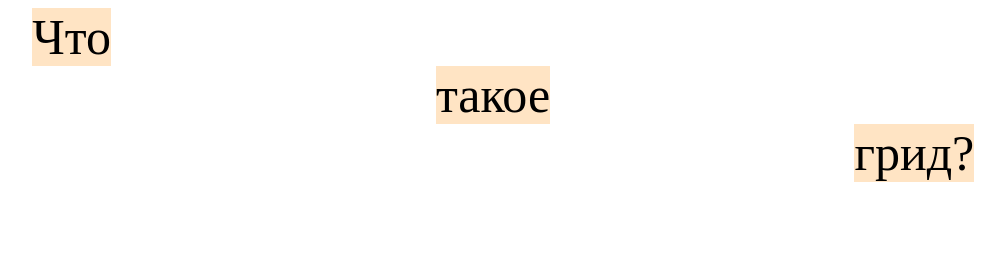
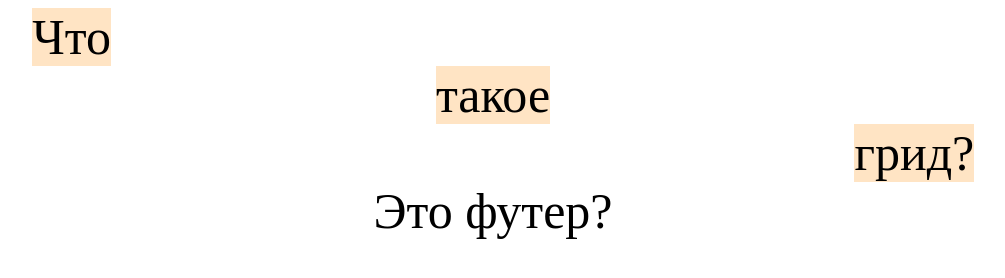
Before and after one commit to zaytcev-net/first-project, a plain HTML site: page index.html in a window 1280 px wide. Shown: the whole page, without its empty margins (147-1152 px from the left). Drawn offline with Linux system fonts and the light colour scheme.

Commit message:
добавлен якобы футер и стиль к нему

```diff
--- a/index.html
+++ b/index.html
@@ -11,4 +11,6 @@
   <div class="word word2">такое</div>
   <div class="word word3">грид?</div>
 </body>
+
+<footer class="footer">Это футер?</footer>
 </html>
--- a/style.css
+++ b/style.css
@@ -26,3 +26,8 @@
   grid-column: 3/4;
   grid-row: 3/4;
 }
+
+.footer {
+  grid-column: 2/3;
+  grid-row: 4/5;
+}
```
